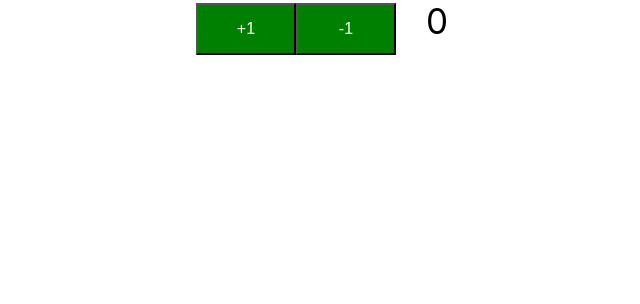
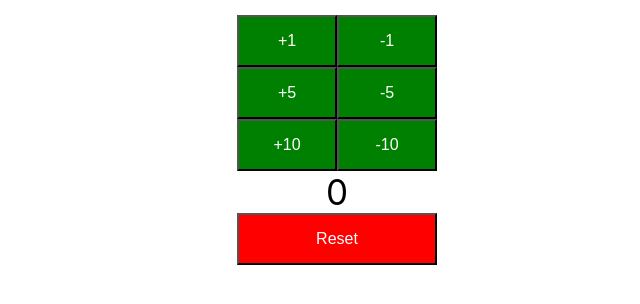
Before and after one commit to hamburgersct/FullStackProject, a React (Create React App) app in the folder frontend/todo-app/: page / in a window 1280 px wide. Shown: the top 304 px of the page, without its empty margins (303-943 px from the left). Built offline with nearby package versions, Linux system fonts and the light colour scheme.

Commit message:
Completed a basic Counter application

```diff
--- a/frontend/todo-app/src/App.js
+++ b/frontend/todo-app/src/App.js
@@ -9,7 +9,7 @@
   render() {
     return (
       <div className="App">
-        <Counter />
+        <Counter/>
       </div>
     );
   }
--- a/frontend/todo-app/src/components/counter/Counter.jsx
+++ b/frontend/todo-app/src/components/counter/Counter.jsx
@@ -1,5 +1,5 @@
 import React, { Component } from "react";
-import './Counter.css'
+import CounterButton from "./CounterButton"
 
 class Counter extends Component {
     constructor() {
@@ -9,32 +9,42 @@
         }
         this.increment = this.increment.bind(this)
         this.decrement = this.decrement.bind(this)
+        this.reset = this.reset.bind(this)
     }
 
     render() {
-        return (
-            <div className="counter">
-            <button onClick={this.increment}>+1</button>
-            <button onClick={this.decrement}>-1</button>
-            <span className="count">{this.state.counter}</span>
-            </div>
+      return (
+        // pass increment/decrement method to CounterButton (child) as a prop
+        <div className="App">
+          <CounterButton by={1} incrementMethod={this.increment} decrementMethod={this.decrement}/>
+          <CounterButton by={5} incrementMethod={this.increment} decrementMethod={this.decrement}/>
+          <CounterButton by={10} incrementMethod={this.increment} decrementMethod={this.decrement}/>
+          <span className="count">{this.state.counter}</span>
+          <div><button className="reset" onClick={this.reset}>Reset</button></div>
+        </div>
+      );
+    }
+    increment(by) {
+        console.log(`Increment from parent - by ${by}`);
+        this.setState(
+            (prevState) => {
+                return {counter : prevState.counter + by}
+            }
         )
     }
 
-    increment() {
-        //console.log("Increment");
-        this.setState({
-            counter : this.state.counter + 1
-        })
+    decrement(by) {
+        console.log(`Decrement from parent - by ${by}`);
+        this.setState(
+            (prevState) => {
+                return {counter : prevState.counter - by}
+            }
+        )
     }
 
-    decrement() {
-        this.setState({
-            counter : this.state.counter - 1
-        })
+    reset() {
+        this.setState({counter : 0})
     }
-}
-
-
+  }
 
 export default Counter
--- a/frontend/todo-app/src/components/counter/Counter.css
+++ b/frontend/todo-app/src/components/counter/CounterButton.css
@@ -10,3 +10,12 @@
     font-size: 35px;
     padding: 15px 30px;
 }
+
+.reset {
+    background-color: red;
+    width: 200px;
+}
+
+body {
+    padding: 15px 30px;
+}
--- /dev/null
+++ b/frontend/todo-app/src/components/counter/CounterButton.jsx
@@ -0,0 +1,61 @@
+import React, {Component} from "react"
+import propTypes from "prop-types"
+import './CounterButton.css'
+
+class CounterButton extends Component {
+    constructor() {
+        super()
+        this.state = {
+            counter : 0
+        }
+        this.increment = this.increment.bind(this)
+        this.decrement = this.decrement.bind(this)
+    }
+
+    // we can change original function into arrow function
+    // we can also include inline css in JSX
+    render() {
+        // const style = {fontSize: "35px", padding: "15px 30px"}
+        return (
+            <div className="counter">
+            <button onClick={this.increment}>+{this.props.by}</button>
+            <button onClick={this.decrement}>-{this.props.by}</button>
+            {/*<span className="count"
+            //  style={style}
+            >{this.state.counter}
+            </span>*/}
+            </div>
+        )
+    }
+
+    increment() {
+        this.setState(
+            (prevState) => {
+            return {counter : prevState.counter + this.props.by}
+            }
+        )
+        // to call the increment() in Counter
+        this.props.incrementMethod(this.props.by)
+    }
+
+    decrement() {
+        this.setState(
+            (prevState) => {
+            return {counter : prevState.counter - this.props.by}
+            }
+        )
+        // to call the decrement() in Counter
+        this.props.decrementMethod(this.props.by)
+    }
+}
+
+// set a default value for props in Counter
+CounterButton.defaultProps = {
+    by : 1
+}
+// Type check when passing value to props
+CounterButton.propTypes = {
+    by : propTypes.number
+}
+
+export default CounterButton
```
